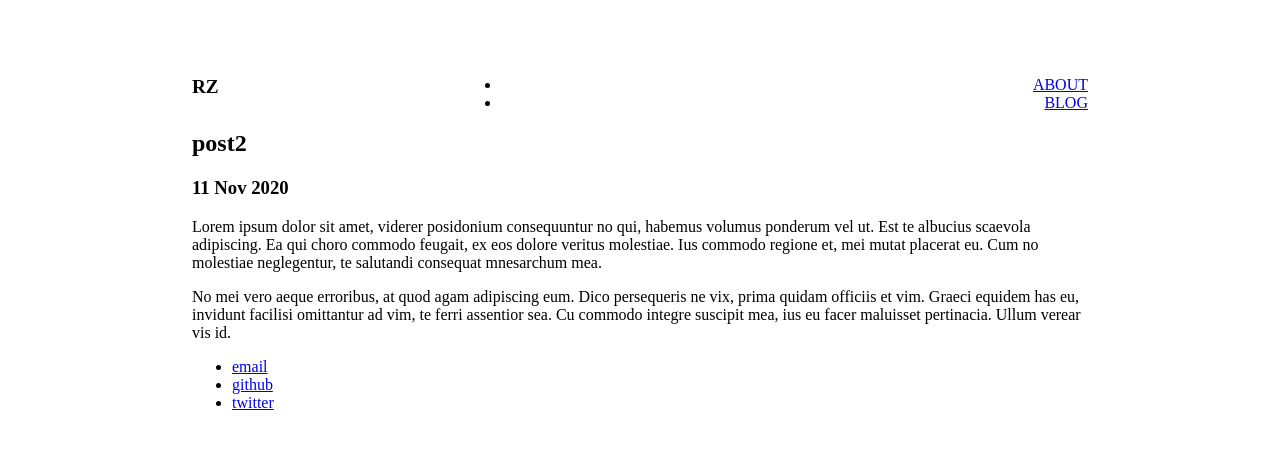
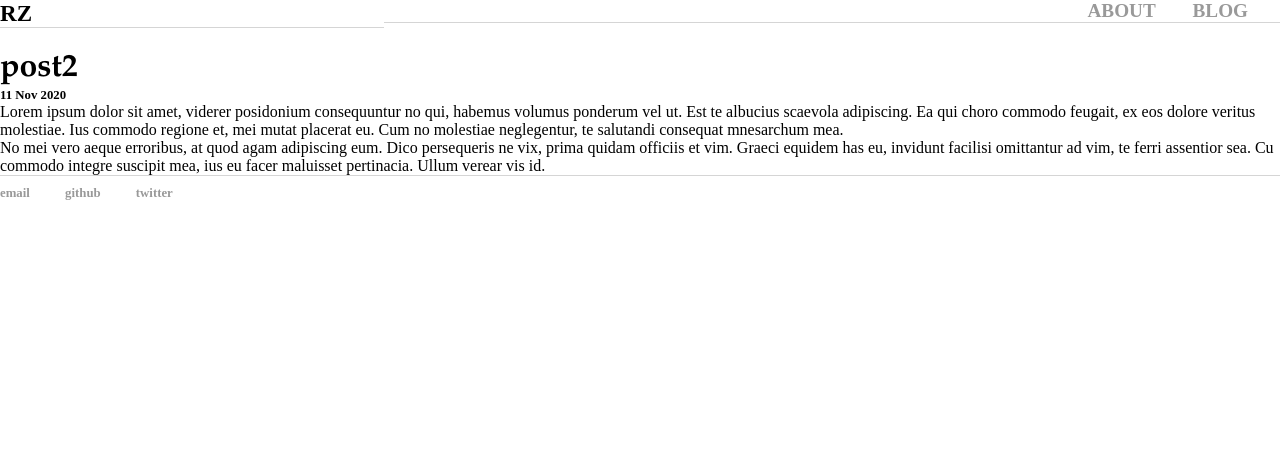
Before and after one commit to rnfitriansyah/rnfitriansyah.github.io, a Jekyll site: the page built from _posts/2020-11-11-Post2.md, in a window 1280 px wide. Shown: the top 449 px of the page. Built offline with Jekyll 4.4.1, drawn with Linux system fonts in a browser that asks for light colours.

Commit message:
Update newresponsive.css

```diff
--- a/css/newresponsive.css
+++ b/css/newresponsive.css
@@ -1,6 +1,15 @@
-body {
-    margin: 60px auto;
-    width: 70%;
+/* ======================================================== */
+/* =========== GLOBAL STYLES ============================== */
+/* ======================================================== */
+
+* {
+    margin: 0px; padding: 0; border: 0; box-sizing: border-box;
+}
+
+#container{
+    min-height: 100vh;
+    width: 100%; max-width: 1200px; margin: 0 auto;
+    padding: 1em;
 }
 
 .column {
@@ -21,16 +30,17 @@ body {
     content: "";
     display: table;
     clear: both;
+}
 
 nav ul {
-    font-family:'Gotham';
+    font-family:'Gotham Light';
     padding: 0px;
     list-style: none;
     font-weight: bold;
 }
 
 footer ul {
-    font-family:'Gotham';
+    font-family:'Gotham Light';
     padding: 0px;
     list-style: none;
     font-weight: bold;
@@ -41,10 +51,14 @@ nav ul li, footer ul li {
     margin-right: 32px;
 }
 
+header {
+    border-bottom: 1px solid #d5d5d5;
+}
+
 nav {
     border-bottom: 1px solid #d5d5d5;
     font-size: 1.2em;
-
+}
 a {
     text-decoration: none;
     color: #999;
@@ -52,29 +66,36 @@ a {
 a:hover {
     text-decoration: none;
 }
-
 h1 {
     font-size: 3em;
-    font-family:'Helvetica', 'Arial', 'Sans-Serif';
+    font-family:'Gotham Medium';
 }
 
-p {
-    font-size: 1.1em;
-    line-height: 1.6em;
-    color: #333;
+h2 {
+    font-size: 2em;
+    font-family:'Garamond';
 }
 
-footer {
-    padding-top: 10px;
-    border-top: 1px solid #d5d5d5;
+h3 {
     font-size: .8em;
+    font-family:'Gotham Light';
 }
 
 ul.posts {
     margin: 20px auto 40px;
-    font-size: 1.5em;
+    font-family:'Gotham book';
+    font-size: 1em;
+    line-height: 1.3em;
+    color: #333;
+    text-align: left;
 }
 
 ul.posts li {
     list-style: none;
 }
+footer {
+    padding-top: 10px;
+    border-top: 1px solid #d5d5d5;
+    font-size: .8em;
+    font-color: black;
+}
```
